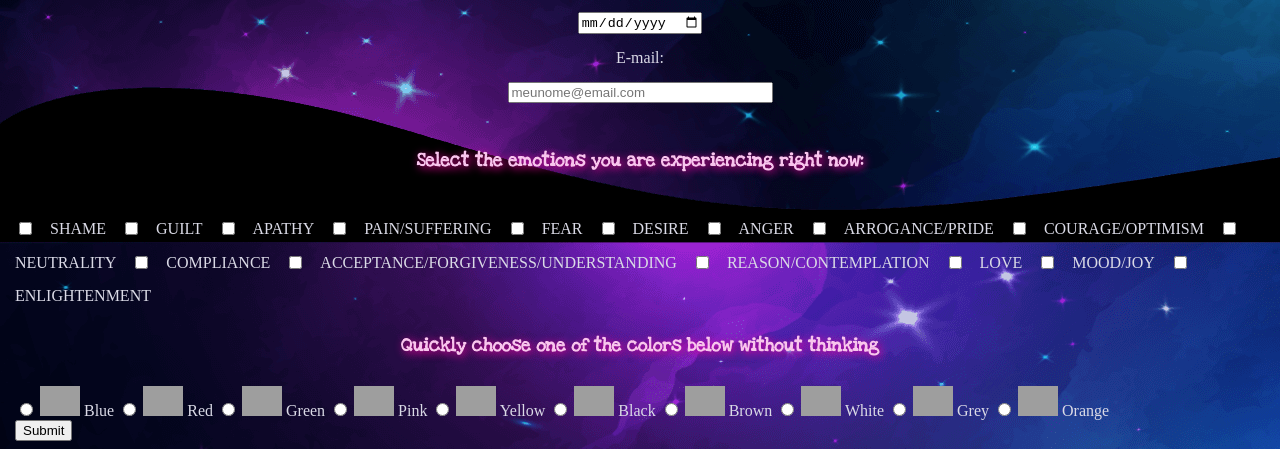
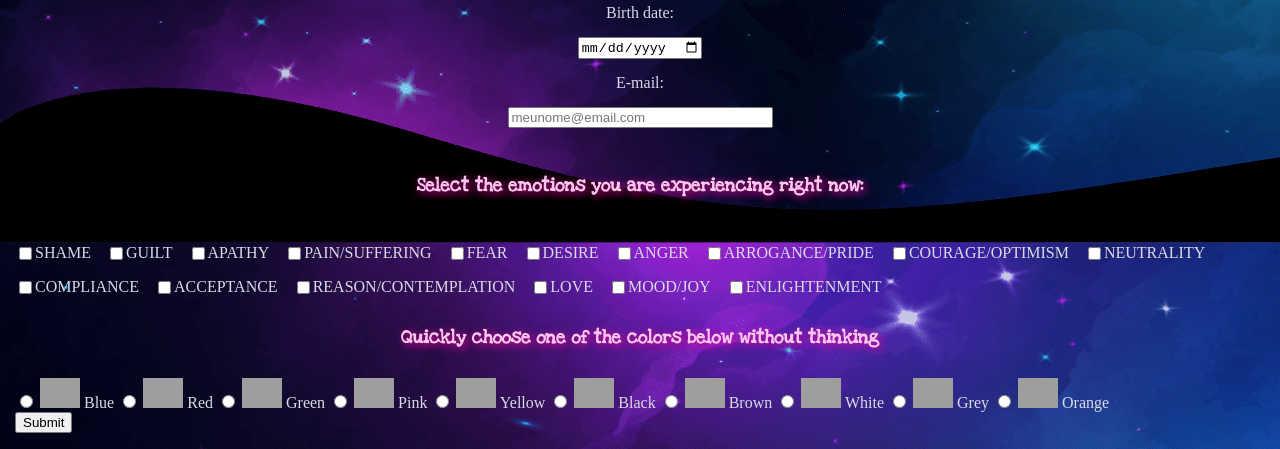
Before and after one commit to CintyaFlo/fcc-landing-page-project, a plain HTML site: page index.html in a window 1280 px wide. Shown: the part 753-1202 px from the top of the page. Drawn offline with Linux system fonts and the light colour scheme; grey boxes are pictures that could not be loaded.

Commit message:
checkbox style

```diff
--- a/index.html
+++ b/index.html
@@ -81,39 +81,56 @@
                 <br>
                 <div id="emotions">
 
-                    <input type="checkbox" id="emoçao " name="emotions-scale" value="SHAME">
-                    <label for="SHAME">SHAME</label>
-                    <input type="checkbox" id="emoçao" name="emotions-scale" value="GUILT">
-                    <label for="GUILT">GUILT</label>
-                    <input type="checkbox" id="emoçao" name="emotions-scale" value="APATHY">
-                    <label for="APATHY">APATHY</label>
-                    <input type="checkbox" id="emoçao " name="emotions-scale" value="PAIN/SUFFERING">
-                    <label for="PAIN/SUFFERING">PAIN/SUFFERING</label>
-                    <input type="checkbox" id="emoçao" name="emotions-scale" value="FEAR">
-                    <label for="FEAR">FEAR</label>
-                    <input type="checkbox" id="emoçao" name="emotions-scale" value="DESIRE">
-                    <label for="DESIRE">DESIRE</label>
-                    <input type="checkbox" id="emoçao " name="emotions-scale" value="ANGER">
-                    <label for="ANGER">ANGER</label>
-                    <input type="checkbox" id="emoçao" name="emotions-scale" value="ARROGANCE/PRIDE">
-                    <label for="ARROGANCE/PRIDE">ARROGANCE/PRIDE</label>
-                    <input type="checkbox" id="emoçao" name="emotions-scale" value="COURAGE/OPTIMISM">
-                    <label for="COURAGE/OPTIMISM">COURAGE/OPTIMISM</label>
-                    <input type="checkbox" id="emoçao " name="emotions-scale" value="NEUTRALITY ">
-                    <label for="NEUTRALITY ">NEUTRALITY </label>
-                    <input type="checkbox" id="emoçao" name="emotions-scale" value="COMPLIANCE">
-                    <label for="COMPLIANCE">COMPLIANCE</label>
-                    <input type="checkbox" id="emoçao" name="emotions-scale"
-                        value="ACCEPTANCE/FORGIVENESS/UNDERSTANDING">
-                    <label for="ACCEPTANCE/FORGIVENESS/UNDERSTANDING">ACCEPTANCE/FORGIVENESS/UNDERSTANDING</label>
-                    <input type="checkbox" id="emoçao " name="emotions-scale" value="REASON/CONTEMPLATION ">
-                    <label for="REASON/CONTEMPLATION ">REASON/CONTEMPLATION </label>
-                    <input type="checkbox" id="emoçao" name="emotions-scale" value="LOVE">
-                    <label for="LOVE">LOVE</label>
-                    <input type="checkbox" id="emoçao" name="emotions-scale" value="MOOD/JOY">
-                    <label for="MOOD/JOY">MOOD/JOY</label>
-                    <input type="checkbox" id="emoçao" name="emotions-scale" value="ENLIGHTENMENT">
-                    <label for="ENLIGHTENMENT">ENLIGHTENMENT</label> <br>
+                    <label for="SHAME">SHAME
+                        <input class="checkbox-label" type="checkbox" name="emotions-scale" value="SHAME">
+                    </label>
+                    <label for="GUILT">GUILT
+                        <input class="checkbox-label" type="checkbox" name="emotions-scale" value="GUILT">
+                    </label>
+                    <label for="APATHY">APATHY
+                        <input class="checkbox-label" type="checkbox" name="emotions-scale" value="APATHY">
+                    </label>
+                    <label for="PAIN/SUFFERING">PAIN/SUFFERING
+                        <input class="checkbox-label" type="checkbox" name="emotions-scale" value="PAIN/SUFFERING">
+                    </label>
+                    <label for="FEAR">FEAR
+                        <input class="checkbox-label" type="checkbox" name="emotions-scale" value="FEAR">
+                    </label>
+                    <label for="DESIRE">DESIRE
+                        <input class="checkbox-label" type="checkbox" name="emotions-scale" value="DESIRE">
+                    </label>
+                    <label for="ANGER">ANGER
+                        <input class="checkbox-label" type="checkbox" name="emotions-scale" value="ANGER">
+                    </label>
+                    <label for="ARROGANCE/PRIDE">ARROGANCE/PRIDE
+                        <input class="checkbox-label" type="checkbox" name="emotions-scale" value="ARROGANCE/PRIDE">
+                    </label>
+                    <label for="COURAGE/OPTIMISM">COURAGE/OPTIMISM
+                        <input class="checkbox-label" type="checkbox" name="emotions-scale" value="COURAGE/OPTIMISM">
+                    </label>
+                    <label for="NEUTRALITY ">NEUTRALITY
+                        <input class="checkbox-label" type="checkbox" name="emotions-scale" value="NEUTRALITY ">
+                    </label>
+                    <label for="COMPLIANCE">COMPLIANCE
+                        <input class="checkbox-label" type="checkbox" name="emotions-scale" value="COMPLIANCE">
+                    </label>
+
+                    <label for="ACCEPTANCE">ACCEPTANCE
+                        <input class="checkbox-label" type="checkbox" name="emotions-scale" value="ACCEPTANCE">
+                    </label>
+                    <label for="REASON/CONTEMPLATION ">REASON/CONTEMPLATION
+                        <input class="checkbox-label" type="checkbox" name="emotions-scale"
+                            value="REASON/CONTEMPLATION ">
+                    </label>
+                    <label for="LOVE">LOVE
+                        <input class="checkbox-label" type="checkbox" name="emotions-scale" value="LOVE">
+                    </label>
+                    <label for="MOOD/JOY">MOOD/JOY
+                        <input class="checkbox-label" type="checkbox" name="emotions-scale" value="MOOD/JOY">
+                    </label>
+                    <label for="ENLIGHTENMENT">ENLIGHTENMENT
+                        <input class="checkbox-label" type="checkbox" name="emotions-scale" value="ENLIGHTENMENT">
+                    </label>
                 </div>
                 <div>
                     <h3>Quickly choose one of the colors below without thinking</h3>
--- a/styles.css
+++ b/styles.css
@@ -75,12 +75,14 @@ h3 {
   padding: 10px 5px;
   text-shadow: 2px 2px 8px var(--color-box-shadow);
 }
+article {
+  padding-top: 60px;
+}
 #video {
   display: block;
   margin: auto;
-  width: 360px;
-  height: 215px;
-  padding-top: 50px;
+  width: 300px;
+  height: 180px;
 }
 #data-information {
   display: flex;
@@ -95,3 +97,6 @@ h3 {
   flex-wrap: wrap;
   gap: 15px;
 }
+.checkbox-label {
+  float: left;
+}
```
